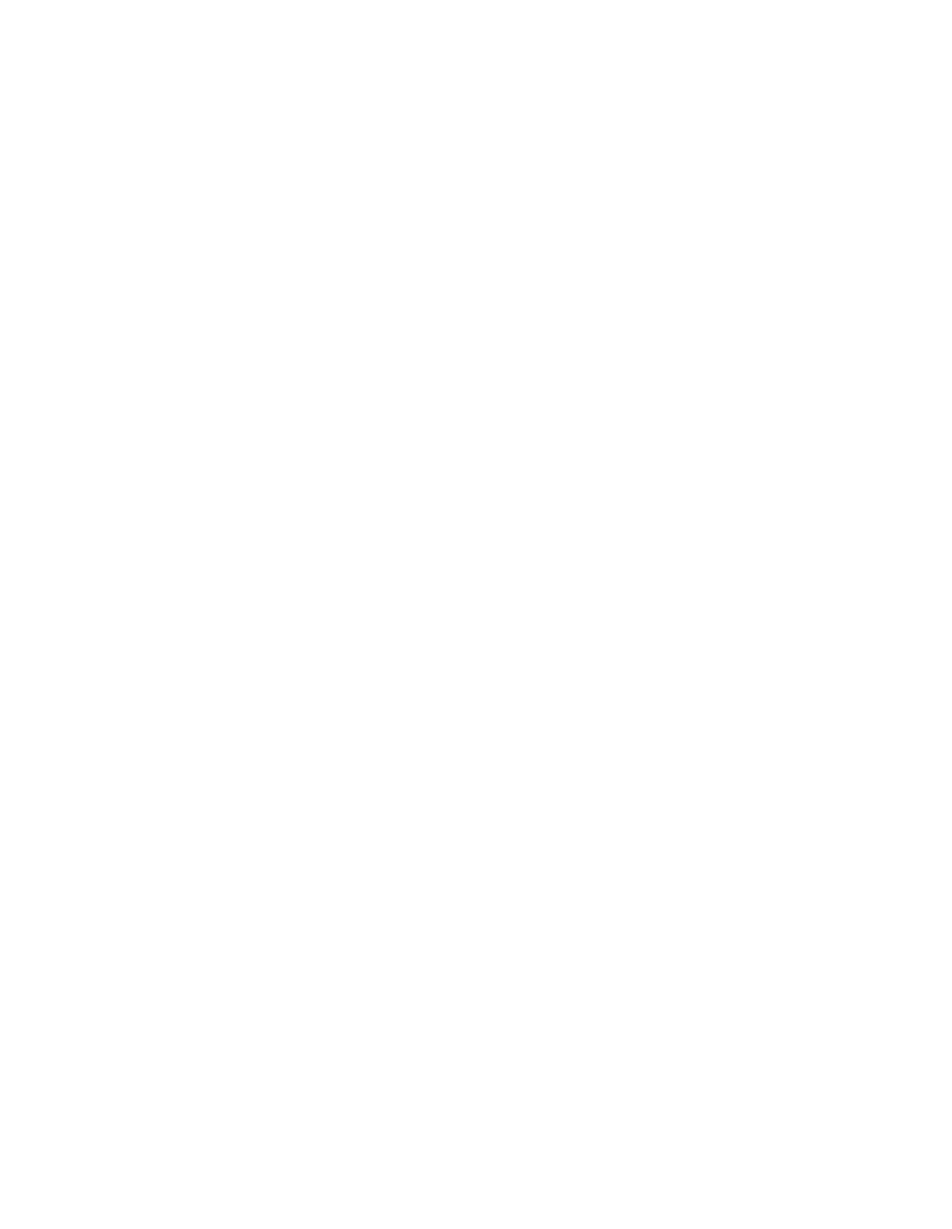
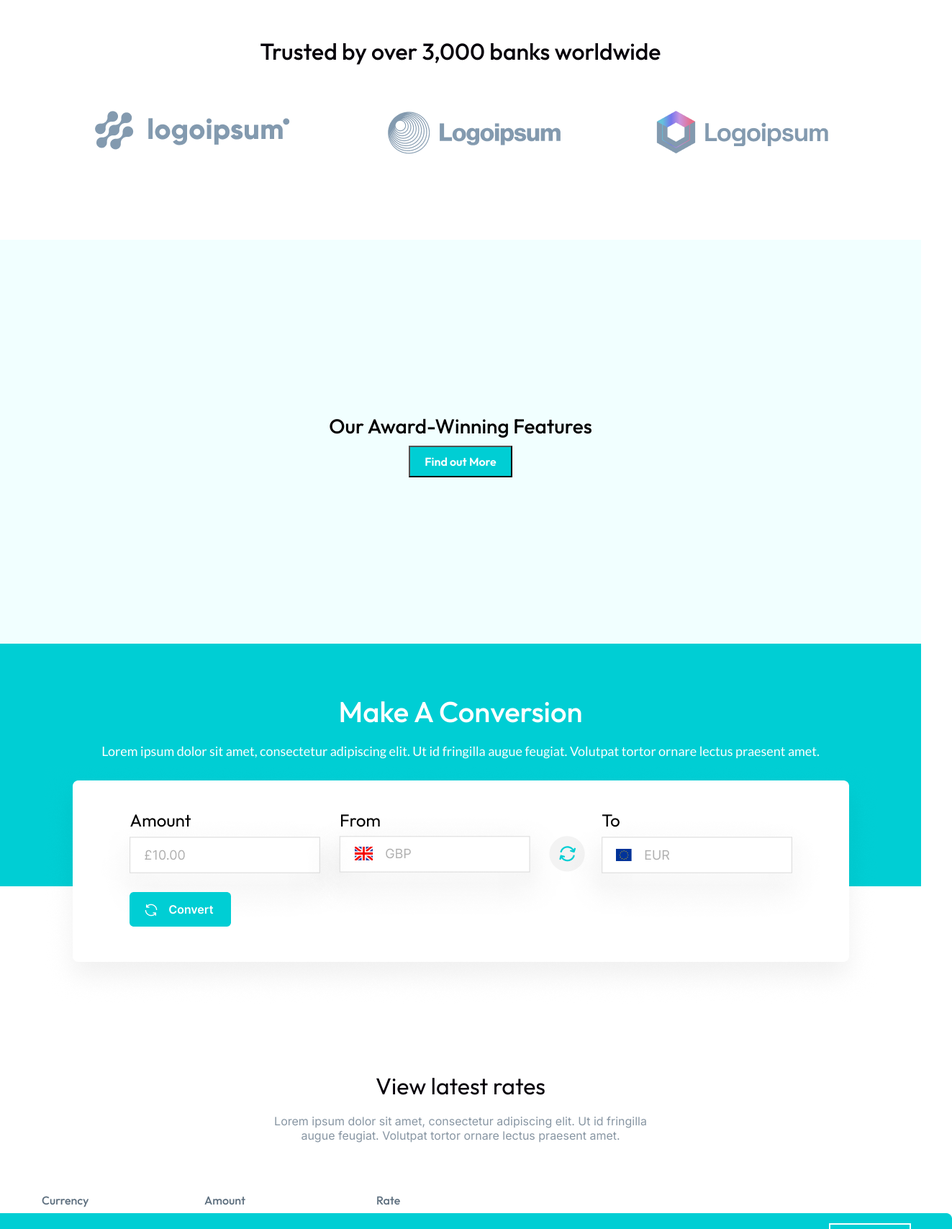
Before and after one commit to nology-tech/quadra-client-project, a React (Create React App) app: page / in a window 1280 px wide. Shown: the part 928-2635 px from the top of the page at 72% size, 1323 px wide, since content can reach past the window. Before the commit the page ends 823 px from the top, so only its background shows below. Built offline with nearby package versions, Linux system fonts and the light colour scheme.

Commit message:
Created landing sections

```diff
--- a/src/pages/Landing/Landing.jsx
+++ b/src/pages/Landing/Landing.jsx
@@ -1,18 +1,42 @@
 import './Landing.scss';
-import coverterScreenshot from "../../assets/images/converter-screenshot.png"
+import coverterScreenshot from "../../assets/images/converter-screenshot.png";
+import bankLogos from "../../assets/images/bank-logos.png";
+import convertAmountScreenshot from "../../assets/images/convert-amount-screenshot.png";
+import ratesScreenshot from "../../assets/images/rates-screenshot.png"
+import Button from "../../components/Button/Button";
 
 
 const Landing = () => {
     return(
         <>
+        <header></header>
         <section className='top-section'>
             <h1 className='top-section__title'>Lorem ipsum dolor sit amet, consectetur <span className='top-section__highlight'>adipiscing elit.</span></h1>
             <p className='top-section__text'>Lorem ipsum dolor sit amet consectetur adipisicing elit. Inventore, quas ad explicabo.</p>
             <img className='top-section__screenshot' src={coverterScreenshot} alt='Converter Screenshot' />
         </section>
         <section className='bank-section'>
-        <h2></h2>
+            <h2 className='bank-section__title'>Trusted by over 3,000 banks worldwide</h2>
+            <img className='blank-section__logos' src={bankLogos} alt="bank logo" />
         </section>
+        <section className='award-section'>
+            <h2  className='award-section__title'>Our Award-Winning Features</h2>
+            <Button buttonText={"Find out More"}/>
+        </section>
+        <section className='conversion-section'>
+            <h2 className='conversion-section__title'>Make A Conversion</h2>
+            <p className='conversion-section__text'>Lorem ipsum dolor sit amet, consectetur adipiscing elit. Ut id fringilla augue feugiat. Volutpat tortor ornare lectus praesent amet.</p>
+            <img className='conversion-section__screenshot' src={convertAmountScreenshot} alt="Convert amount screenshot"/>
+        </section>
+        <section className='rates-section'>
+            <h2 className='rates-section__title'>View latest rates</h2>
+            <p className='rates-section__text'>Lorem ipsum dolor sit amet, consectetur adipiscing elit. Ut id fringilla augue feugiat. Volutpat tortor ornare lectus praesent amet.</p>
+            <img className='rates-section__screenshot' src={ratesScreenshot} alt="Rates screenshot"/>
+
+        </section>
+        <footer>
+
+        </footer>
         </>
     )
 }
--- a/src/pages/Landing/Landing.scss
+++ b/src/pages/Landing/Landing.scss
@@ -40,4 +40,85 @@
 
 
     }
+
 }
+
+.bank-section{
+    display: flex;
+    flex-direction: column;
+    justify-content: center;
+    align-items: center;
+    height: 461px;
+    text-align: center;
+
+    &__title{
+        font-family: $font-heading;
+        font-size: 32px;
+        color: $color-heading;
+        font-weight: 500;
+        padding: 50px;
+    }
+}
+
+.award-section{
+    display: flex;
+    flex-direction: column;
+    justify-content: center;
+    align-items: center;
+    text-align: center;
+    height: 561px;
+    background-color: $color-background-light;
+    &__title{
+        font-weight: 500;
+        font-family: $font-heading;
+        font-size: 28px;
+    }
+}
+
+.conversion-section{
+    display: flex;
+    flex-direction: column;
+    justify-content: center;
+    align-items: center;
+    text-align: center;
+    height: 561px;
+
+    background: linear-gradient(to bottom, $color-primary 0% 60%, #ffffff 60% 100%);
+    &__title{
+        font-weight: 500;
+        font-family: $font-heading;
+        font-size: 40px;
+        color: #ffffff;
+    }
+    &__text{
+        font-weight: 400;
+        font-family: $font-login-text;
+        font-size: 18px;
+        color: #ffffff;
+    }
+}
+
+.rates-section{
+    display: flex;
+    flex-direction: column;
+    justify-content: center;
+    align-items: center;
+    text-align: center;
+    height: 700px;
+
+    &__title{
+        font-weight: 400;
+        font-family: $font-heading;
+        font-size: 32px;
+        color: $color-heading;
+        height: 40px;
+    }
+    &__text{
+        font-weight: 400;
+        font-family: $font-main;
+        font-size: 16px;
+        color: #8896A3;
+        height: 100px;
+        width: 556px;
+    }
+}
```
Also changed, not shown: src/assets/images/convert-amount-screenshot.png (added), src/assets/images/rates-screenshot.png (added). Lines whose indentation alone changed are shown as unchanged.
